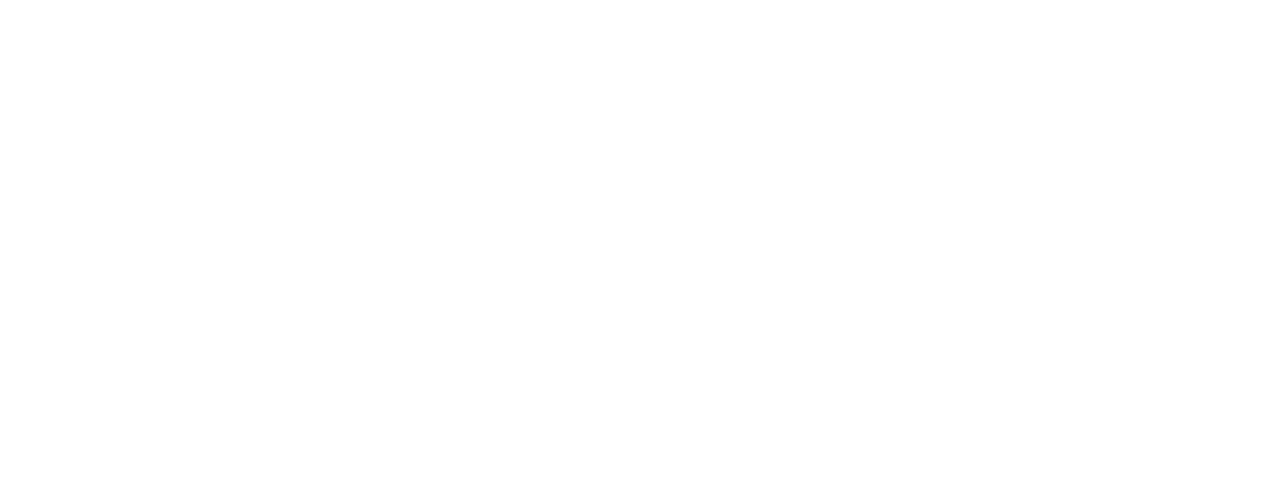
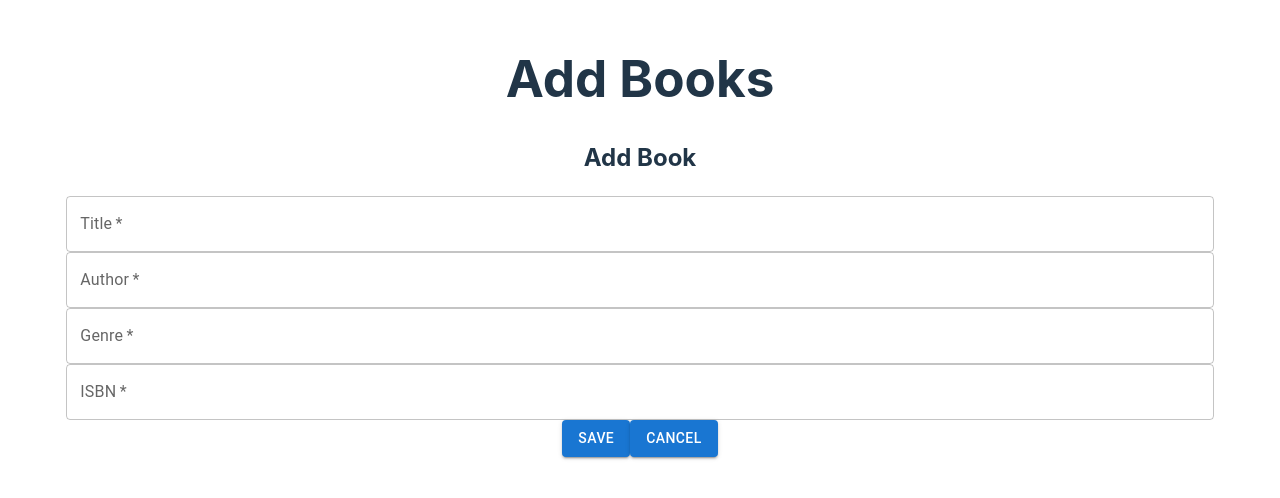
Before and after one commit to saikot-paul/892-Public-Library-Management-System, a React (Vite) app in the folder frontend/: page /AddBooks in a window 1280 px wide. Before the commit this address had no page. Shown: the part 164-662 px from the top of the page. Built offline with nearby package versions, Linux system fonts and the light colour scheme.

Commit message:
added AddBoks

```diff
--- a/frontend/src/App.tsx
+++ b/frontend/src/App.tsx
@@ -10,6 +10,7 @@
 import AdminDashboard from "./pages/AdminDashboard";
 import EditBooks from './pages/EditBooks'
 import EditUsers from './pages/EditUsers'
+import AddBooks from './pages/AddBooks'
 import { BrowserRouter as Router, Route, Routes } from 'react-router-dom';
 
 function App() {
@@ -27,6 +28,7 @@
           <Route path="/AdminDashboard" element={<AdminDashboard />} />
           <Route path="/EditBooks" element={<EditBooks/>}/>
           <Route path="/EditUsers" element={<EditUsers/>}/>
+          <Route path="/AddBooks" element={<AddBooks/>}/>
         </Routes>
       </Router>
     </>
--- /dev/null
+++ b/frontend/src/components/AddBookForm.tsx
@@ -0,0 +1,91 @@
+import React, { useState } from 'react';
+import { Button, TextField } from '@mui/material';
+import { useNavigate } from 'react-router-dom';
+
+const AddBookForm: React.FC = () => {
+  const [formData, setFormData] = useState({
+    title: '',
+    author: '',
+    genre: '',
+    isbn: ''
+  });
+
+  const navigate = useNavigate();
+
+  const handleChange = (event: React.ChangeEvent<HTMLInputElement>) => {
+    const { name, value } = event.target;
+    setFormData({ ...formData, [name]: value });
+  };
+
+  const handleSave = async () => {
+    try {
+      const response = await fetch('http://127.0.0.1:5000/books/create_book', {
+        method: 'POST',
+        headers: {
+          'Content-Type': 'application/json'
+        },
+        body: JSON.stringify(formData)
+      });
+      if (response.ok) {
+        // Clear form data after successful save
+        setFormData({ title: '', author: '', genre: '', isbn: '' });
+      } else {
+        console.error('Failed to add book');
+      }
+    } catch (error) {
+      console.error('Error adding book:', error);
+    }
+  };
+
+
+
+  const handleCancel = () => {
+    navigate('/admindashboard');
+  };
+
+  return (
+    <div>
+      <h2>Add Book</h2>
+      <TextField
+        label="Title"
+        name="title"
+        value={formData.title}
+        onChange={handleChange}
+        fullWidth
+        required
+      />
+      <TextField
+        label="Author"
+        name="author"
+        value={formData.author}
+        onChange={handleChange}
+        fullWidth
+        required
+      />
+      <TextField
+        label="Genre"
+        name="genre"
+        value={formData.genre}
+        onChange={handleChange}
+        fullWidth
+        required
+      />
+      <TextField
+        label="ISBN"
+        name="isbn"
+        value={formData.isbn}
+        onChange={handleChange}
+        fullWidth
+        required
+      />
+      <Button variant="contained" color="primary" onClick={handleSave}>
+        Save
+      </Button>
+      <Button variant="contained" onClick={handleCancel}>
+        Cancel
+      </Button>
+    </div>
+  );
+};
+
+export default AddBookForm;
--- a/frontend/src/pages/AddBooks.tsx
+++ b/frontend/src/pages/AddBooks.tsx
@@ -0,0 +1,13 @@
+import React from 'react';
+import AddBookForm from '../components/AddBookForm'; // Import the BooksTable component
+
+const AddBooks: React.FC = () => {
+  return (
+    <div>
+      <h1>Add Books</h1>
+      <AddBookForm /> {/* Display the BooksTable component */}
+    </div>
+  );
+};
+
+export default AddBooks;
```
